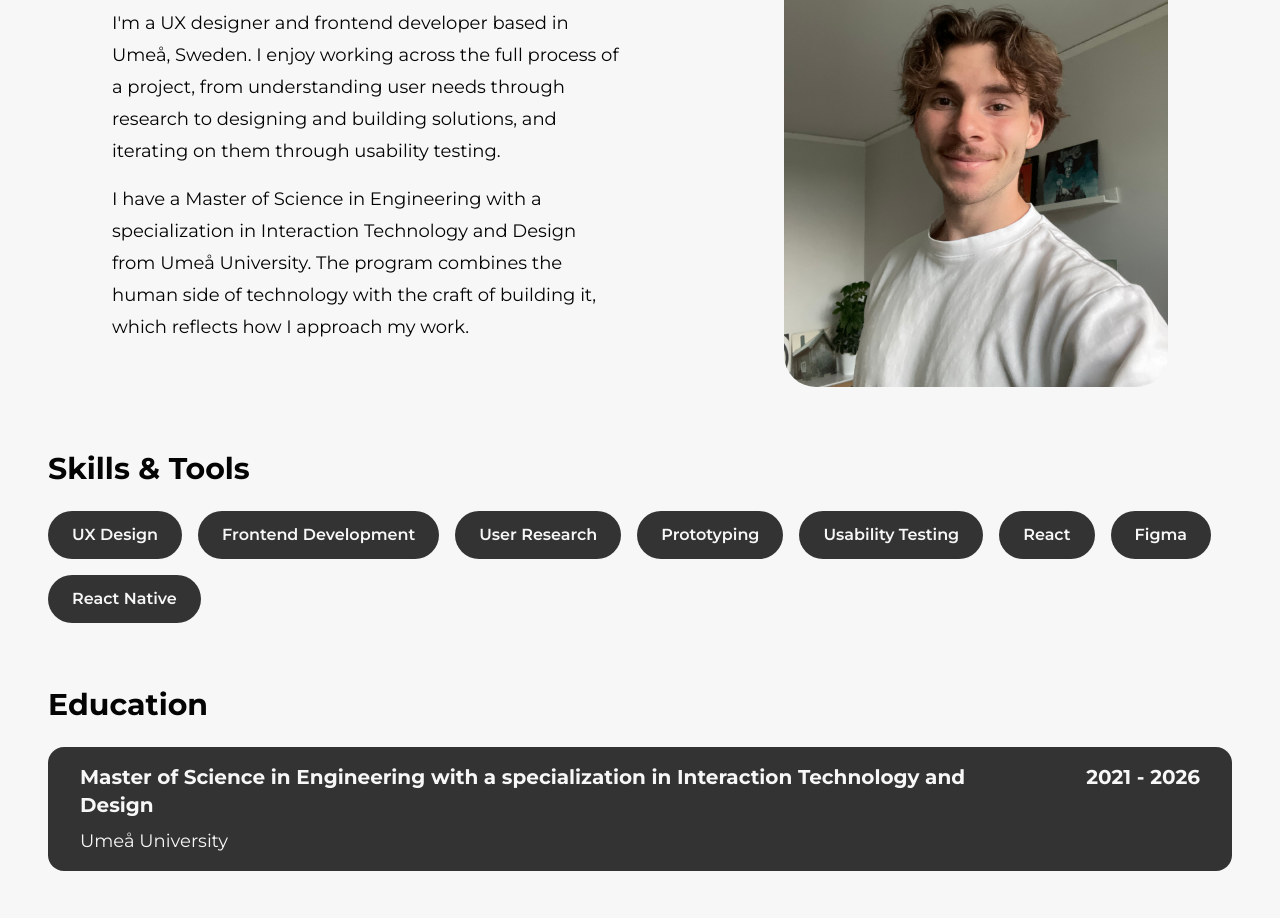
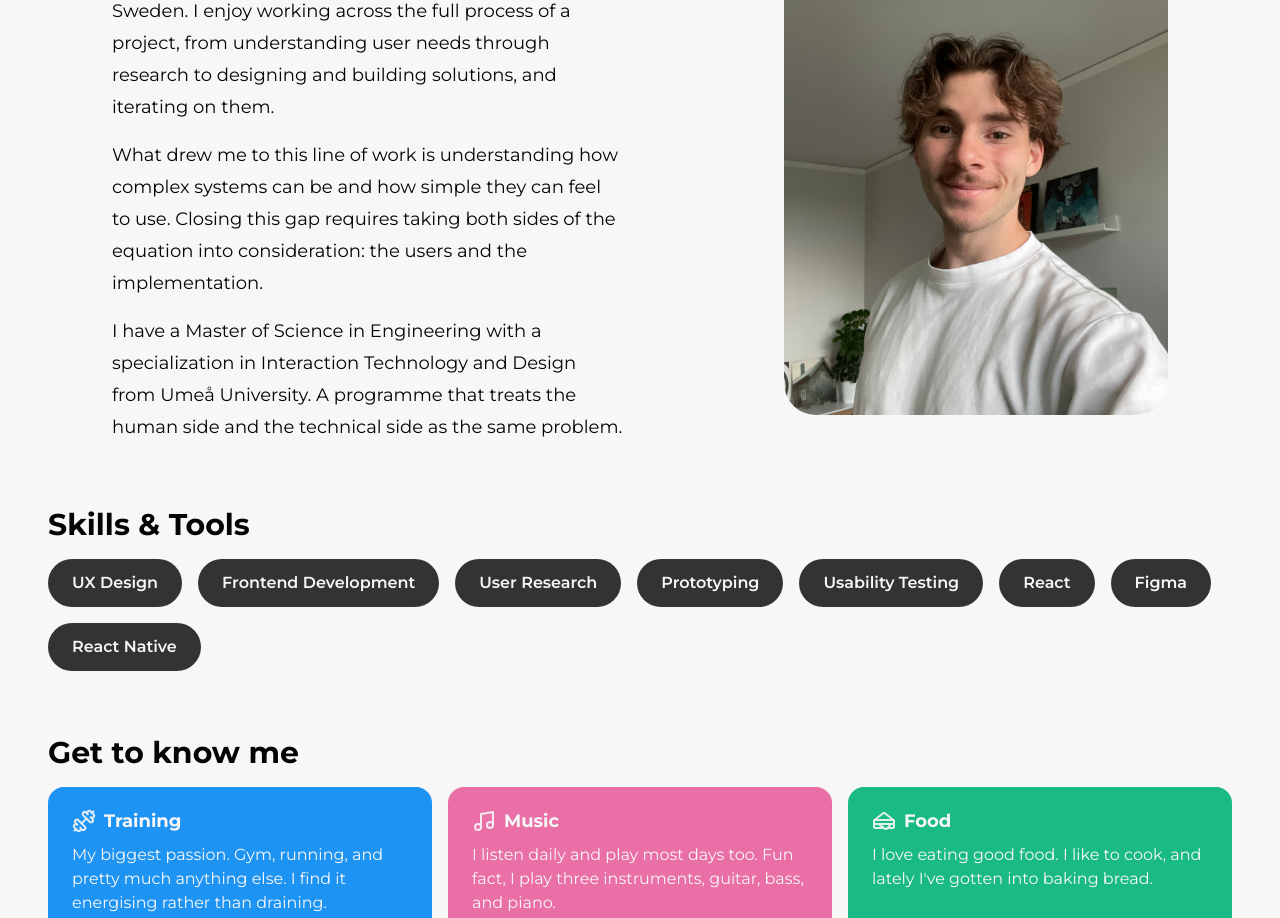
Before and after one commit to CodingQuercus/portfolio, a Next.js app: page /about in a window 1280 px wide. Shown: the part 237-1155 px from the top of the page. Built offline with nearby package versions, Linux system fonts and the light colour scheme.

Commit message:
feat: redesign about page with updated bio, Get to know me section, and hobby cards

```diff
--- a/app/about/page.tsx
+++ b/app/about/page.tsx
@@ -2,6 +2,8 @@ import type { Metadata } from 'next';
 import Image from 'next/image';
 
 import aboutImage from '@/public/about_img2.jpeg';
+
+import { Dumbbell, LucideIcon, Music, Sandwich } from 'lucide-react';
 
 export const metadata: Metadata = {
     title: 'About',
@@ -13,6 +15,13 @@ type Skill = {
     label: string;
 };
 
+type Hobby = {
+    title: string;
+    description: string;
+    color: string;
+    icon: LucideIcon;
+};
+
 const skills: Skill[] = [
     { label: 'UX Design' },
     { label: 'Frontend Development' },
@@ -22,6 +31,30 @@ const skills: Skill[] = [
     { label: 'React' },
     { label: 'Figma' },
     { label: 'React Native' },
+];
+
+const hobbies: Hobby[] = [
+    {
+        title: 'Training',
+        description:
+            'My biggest passion. Gym, running, and pretty much anything else. I find it energising rather than draining.',
+        color: '#1D93F3',
+        icon: Dumbbell,
+    },
+    {
+        title: 'Music',
+        description:
+            'I listen daily and play most days too. Fun fact, I play three instruments, guitar, bass, and piano.',
+        color: '#E96FA6',
+        icon: Music,
+    },
+    {
+        title: 'Food',
+        description:
+            "I love eating good food. I like to cook, and lately I've gotten into baking bread.",
+        color: '#1ABA87',
+        icon: Sandwich,
+    },
 ];
 
 export default function About() {
@@ -37,19 +70,23 @@ export default function About() {
                     </h1>
                     <div className="flex flex-col gap-4 text-base md:text-lg leading-7 md:leading-8 w-full md:max-w-lg">
                         <p>
-                            I&apos;m a UX designer and frontend developer based
-                            in Umeå, Sweden. I enjoy working across the full
-                            process of a project, from understanding user needs
-                            through research to designing and building
-                            solutions, and iterating on them through usability
-                            testing.
+                            I&apos;m a UX designer and developer based
+                            in Umeå, Sweden. I enjoy working across
+                            the full process of a project, from understanding
+                            user needs through research to designing and building
+                            solutions, and iterating on them.
+                        </p>
+                        <p>
+                            What drew me to this line of work is understanding how
+                            complex systems can be and how simple they can feel to use.
+                            Closing this gap requires taking both sides of the equation
+                            into consideration: the users and the implementation.
                         </p>
                         <p>
                             I have a Master of Science in Engineering with a
                             specialization in Interaction Technology and Design
-                            from Umeå University. The program combines the human
-                            side of technology with the craft of building it,
-                            which reflects how I approach my work.
+                            from Umeå University. A programme that treats the human
+                            side and the technical side as the same problem.
                         </p>
                     </div>
                 </div>
@@ -63,7 +100,7 @@ export default function About() {
                 />
             </div>
 
-            <div className="flex flex-col gap-4 md:gap-6 w-full">
+            <div className="flex flex-col gap-2 md:gap-4 w-full">
                 <h2 className="text-2xl md:text-3xl font-bold">
                     Skills & Tools
                 </h2>
@@ -79,7 +116,34 @@ export default function About() {
                 </div>
             </div>
 
-            <div className="flex flex-col gap-4 md:gap-6 w-full">
+            <div className="flex flex-col gap-2 md:gap-4 w-full">
+                <h2 className="text-2xl md:text-3xl font-bold">Get to know me</h2>
+                <div className="grid grid-cols-1 md:grid-cols-3 gap-3 md:gap-4">
+                    {hobbies.map((hobby) => {
+                        const Icon = hobby.icon;
+                        return (
+                            <div
+                                key={hobby.title}
+                                style={{ background: hobby.color }}
+                                className="flex flex-col gap-2 text-background px-6 py-5 rounded-2xl"
+                            >
+                                <div className='flex flex-row gap-2 items-center'>
+                                    <Icon size={24} className="text-background opacity-90" />
+                                    <p className="font-bold text-base md:text-lg">
+                                        {hobby.title}
+                                    </p>
+                                </div>
+                                <p className="text-sm md:text-base leading-6">
+                                    {hobby.description}
+                                </p>
+                            </div>
+                        );
+                    })}
+                </div>
+            </div>
+
+
+            <div className="flex flex-col gap-2 md:gap-4 w-full">
                 <h2 className="text-2xl md:text-3xl font-bold">Education</h2>
                 <div className="flex flex-col gap-2 bg-darkGrey text-background px-6 md:px-8 py-4 rounded-2xl">
                     <div className="flex flex-col md:flex-row md:justify-between gap-2 md:gap-16 font-bold text-base md:text-xl w-full">
--- a/app/globals.css
+++ b/app/globals.css
@@ -15,11 +15,13 @@
 @theme inline {
     --color-background: var(--background);
     --color-foreground: var(--foreground);
-    --color-mintgreen: #1aba87;
-    --color-orange: #ea9734;
-    --color-blue: #0050a1;
-    --color-pink: #e96fa6;
+    --color-orange: #EA9734;
+    --color-blue: #0050A1;
+    --color-pink: #E96fA6;
     --color-darkGrey: #333333;
+    --color-teal: #0F766E;
+    --color-lightblue: #1D93F3;
+    --color-mintgreen: #1ABA87;
     --font-sans: var(--font-montserrat);
     --font-mono: var(--font-montserrat);
 }
```
